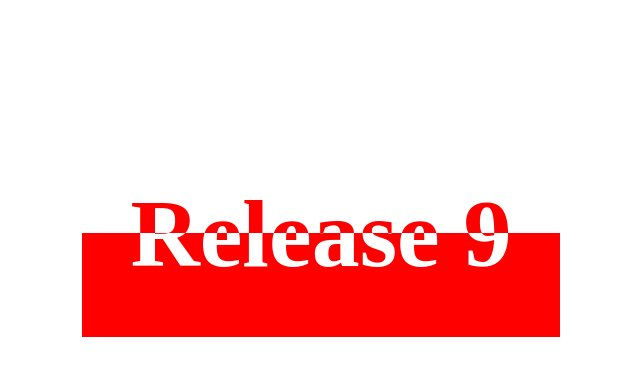
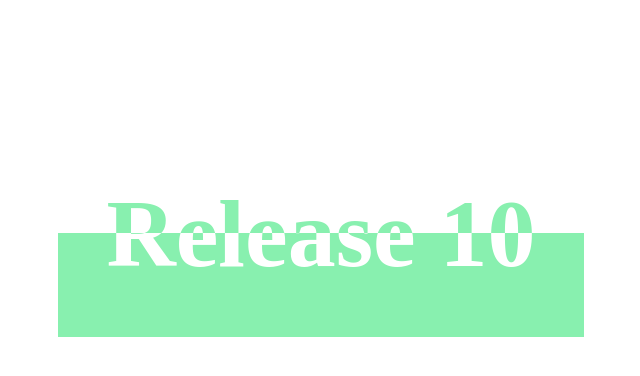
Before and after one commit to matmille/s2i-php-edge-workshop, a PHP site: page / in a window 1280 px wide. Shown: the part 167-543 px from the top of the page, without its empty margins (319-959 px from the left). Run offline with PHP 8.4, Linux system fonts and the light colour scheme.

Commit message:
Update index.php

```diff
--- a/index.php
+++ b/index.php
@@ -4,7 +4,7 @@
 
 <?php
 
-$release = 9;
+$release = 10;
 
 if ($release == "[undefined]") {
   $color = sprintf('#%06X', mt_rand(0, 0xFFFFFF));
```
